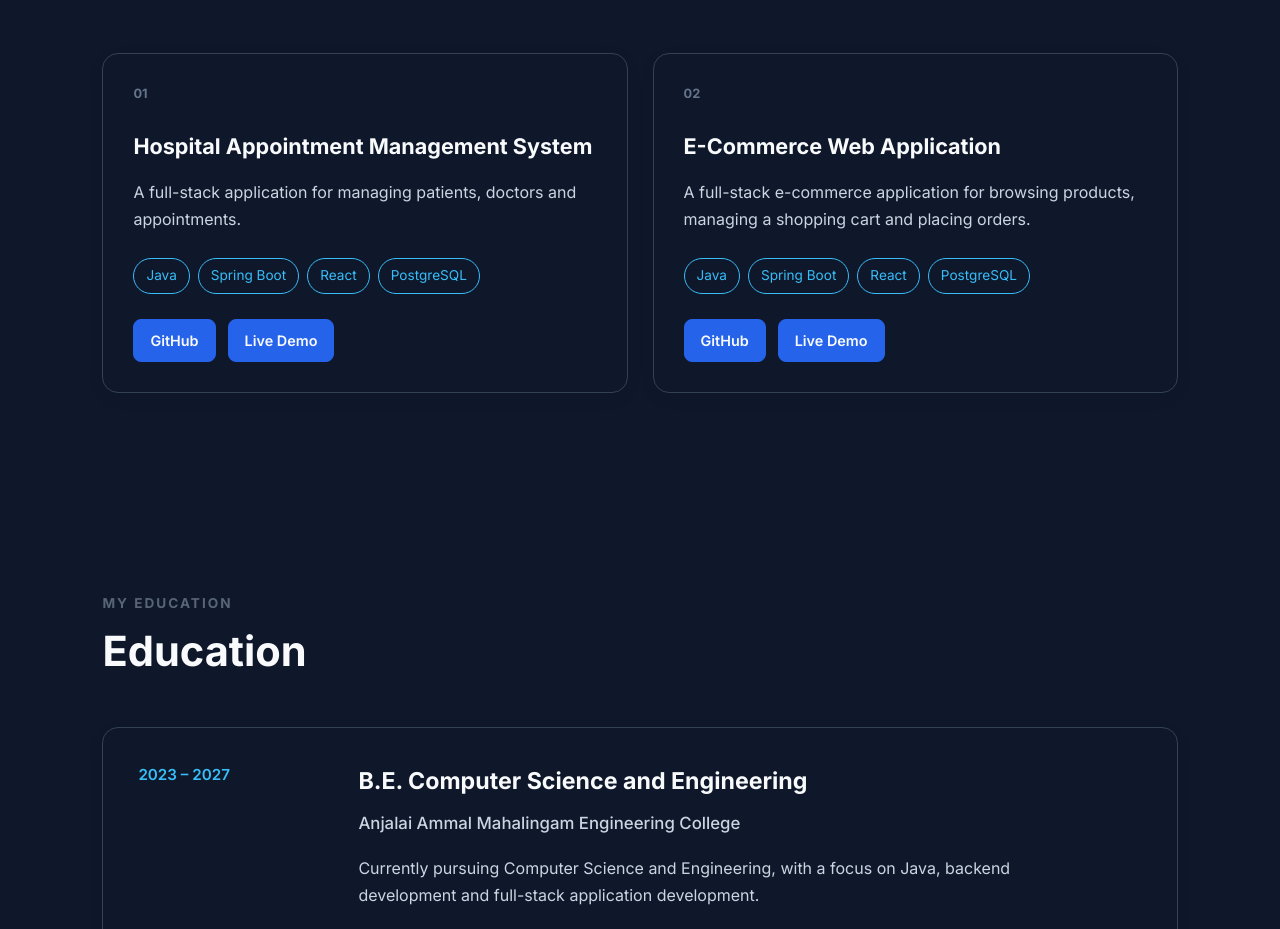
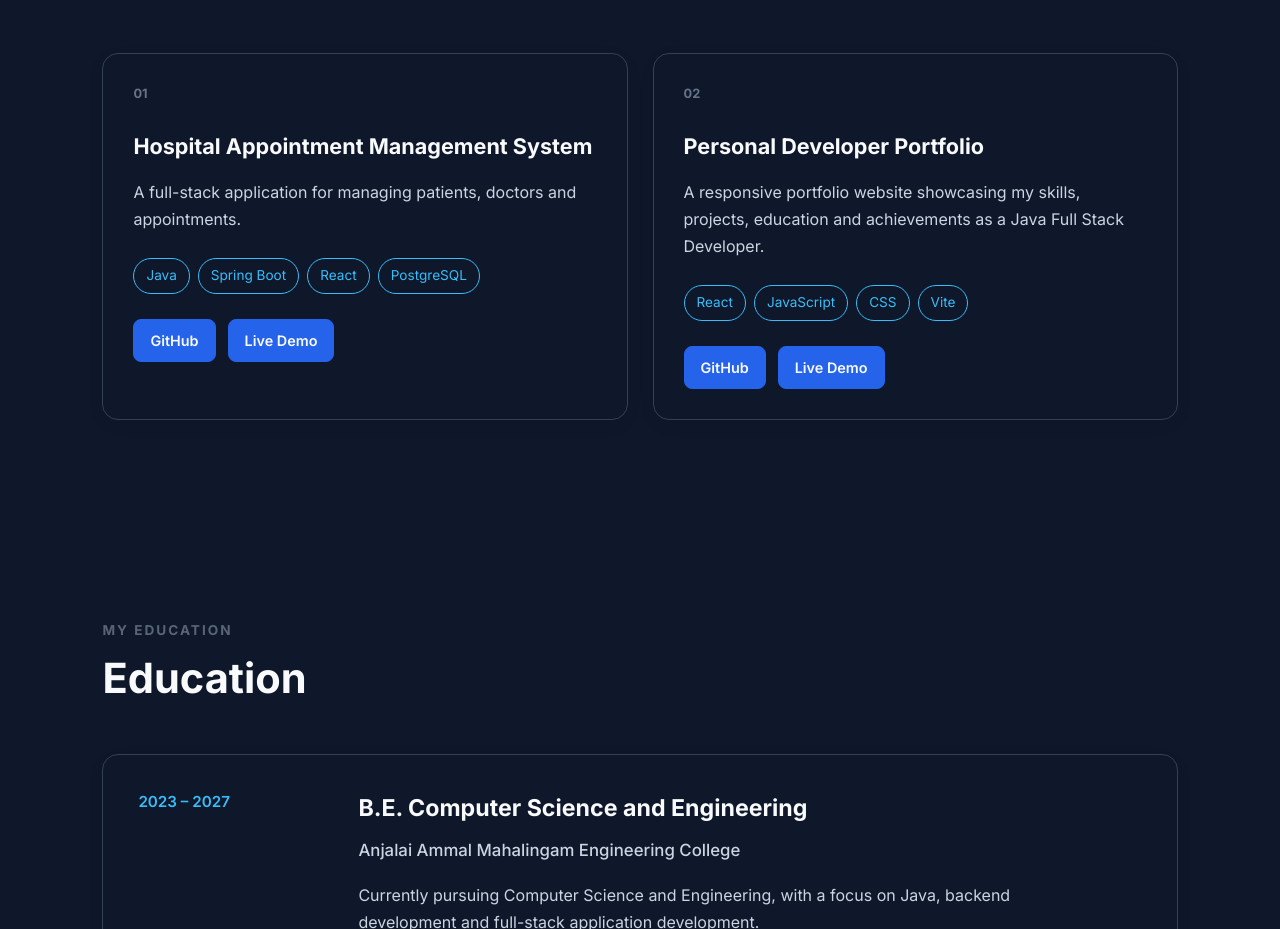
Before and after one commit to vignesh-builds/portfolio, a React (Vite) app in the folder frontend/: page / in a window 1280 px wide. Shown: the part 2560-3489 px from the top of the page. Built offline with nearby package versions, Linux system fonts and the light colour scheme.

Commit message:
Update Projects.jsx

```diff
--- a/frontend/src/components/Projects.jsx
+++ b/frontend/src/components/Projects.jsx
@@ -1,4 +1,5 @@
-import "./Projects.css"
+import "./Projects.css";
+
 function Projects() {
   return (
     <section className="projects" id="projects">
@@ -15,7 +16,6 @@ function Projects() {
             Java, Spring Boot, React and PostgreSQL.
           </p>
         </div>
-
 
         <div className="projects-grid">
 
@@ -39,15 +39,25 @@ function Projects() {
             </div>
 
             <div className="project-links">
-              <a href="https://github.com/vignesh-builds/hospital-management"
-              target="_blank"
-              rel="noreferrer" className="project-btn">
+
+              <a
+                href="https://github.com/vignesh-builds/hospital-management"
+                target="_blank"
+                rel="noreferrer"
+                className="project-btn"
+              >
                 GitHub
               </a>
 
-              <a href="https://hospital-frontend-7jfj.onrender.com" className="project-btn">
+              <a
+                href="https://hospital-frontend-7jfj.onrender.com"
+                target="_blank"
+                rel="noreferrer"
+                className="project-btn"
+              >
                 Live Demo
               </a>
+
             </div>
 
           </div>
@@ -58,30 +68,41 @@ function Projects() {
 
             <span className="project-number">02</span>
 
-            <h3>E-Commerce Web Application</h3>
+            <h3>Personal Developer Portfolio</h3>
 
             <p>
-              A full-stack e-commerce application for browsing
-              products, managing a shopping cart and placing orders.
+              A responsive portfolio website showcasing my
+              skills, projects, education and achievements
+              as a Java Full Stack Developer.
             </p>
 
             <div className="project-tech">
-              <span>Java</span>
-              <span>Spring Boot</span>
               <span>React</span>
-              <span>PostgreSQL</span>
+              <span>JavaScript</span>
+              <span>CSS</span>
+              <span>Vite</span>
             </div>
 
             <div className="project-links">
-              <a href="https://github.com/vignesh-builds"
-              target="_blank"
-              rel="noreferrer" className="project-btn">
+
+              <a
+                href="https://github.com/vignesh-builds"
+                target="_blank"
+                rel="noreferrer"
+                className="project-btn"
+              >
                 GitHub
               </a>
 
-              <a href="#" className="project-btn">
+              <a
+                href="https://portfolio-frontend-evvl.onrender.com"
+                target="_blank"
+                rel="noreferrer"
+                className="project-btn"
+              >
                 Live Demo
               </a>
+
             </div>
 
           </div>
```
